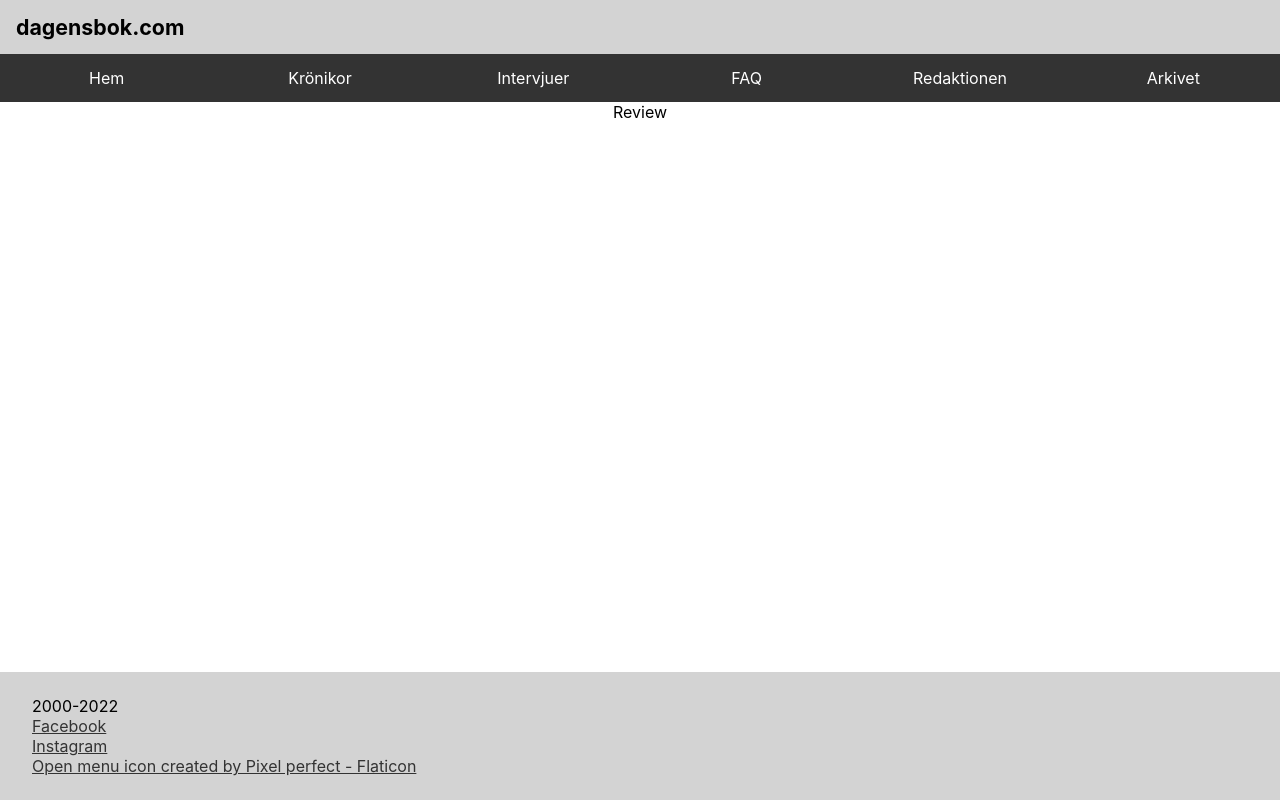
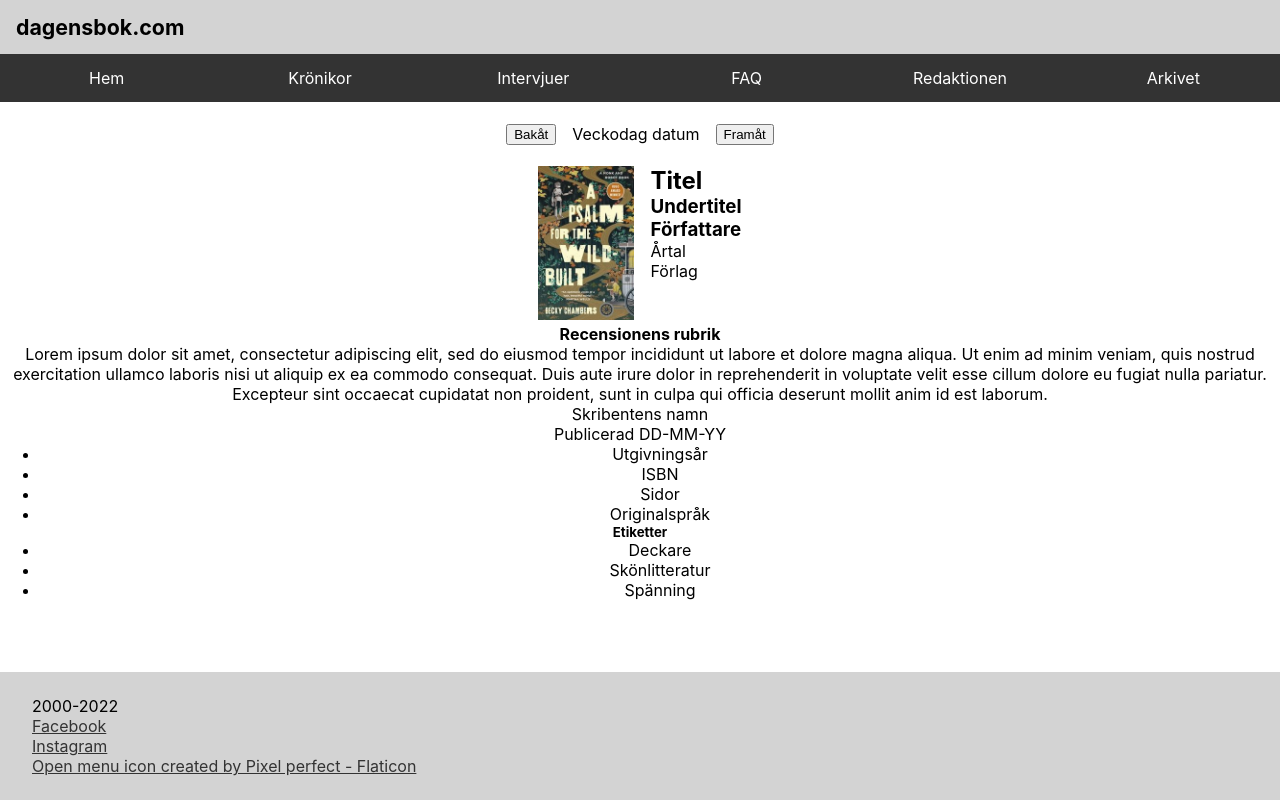
Before and after one commit to fredrikac/scaling-train, a React (Create React App) app: page /start in a window 1280 px wide. Built offline with nearby package versions, Linux system fonts and the light colour scheme.

Commit message:
start review component

```diff
--- a/src/components/Review.jsx
+++ b/src/components/Review.jsx
@@ -1,8 +1,48 @@
+import s from './Review.module.css';
+import img from '../images/9781250236210_200x_a-psalm-for-the-wild-built.jpeg';
 
 const Review = () => {
   return (
     <div>
-      Review
+      <span className={s.dateSpan}><button>Bakåt</button><p>Veckodag datum</p><button>Framåt</button></span>
+      <article>
+        <div className={s.bookContainer}>
+      <div className={s.coverImg}>
+          <img src={img} alt="Book cover" className={s.bookcover}/>
+      </div>
+      <div className={s.titleContainer}>
+      <h2>Titel</h2>
+      <h3>Undertitel</h3>
+      <h3>Författare</h3>
+      <p>Årtal</p>
+      <p>Förlag</p>
+      </div>
+      </div>
+      <div className={s.textContainer}>
+      <h4>Recensionens rubrik</h4>
+        <p>Lorem ipsum dolor sit amet, consectetur adipiscing elit, sed do eiusmod tempor incididunt ut labore et dolore magna aliqua.
+          Ut enim ad minim veniam, quis nostrud exercitation ullamco laboris nisi ut aliquip ex ea commodo consequat.
+          Duis aute irure dolor in reprehenderit in voluptate velit esse cillum dolore eu fugiat nulla pariatur.
+          Excepteur sint occaecat cupidatat non proident, sunt in culpa qui officia deserunt mollit anim id est laborum.
+        </p>
+        <p>Skribentens namn</p>
+        <p>Publicerad DD-MM-YY</p>
+        </div>
+      </article>
+      <article>
+      <ul>
+        <li>Utgivningsår</li>
+        <li>ISBN</li>
+        <li>Sidor</li>
+        <li>Originalspråk</li>
+      </ul>
+      <h5>Etiketter</h5>
+      <ul>
+        <li>Deckare</li>
+        <li>Skönlitteratur</li>
+        <li>Spänning</li>
+      </ul>
+      </article>
      </div>
   )
 }
--- /dev/null
+++ b/src/components/Review.module.css
@@ -0,0 +1,29 @@
+.dateSpan {
+    display: flex;
+    flex-direction: row;
+    justify-content: center;
+    align-items: center;
+    height: 4em;
+}
+
+.dateSpan p {
+    padding: 0 1em;
+}
+
+.bookContainer {
+    display: flex;
+    flex-direction: row;
+    justify-content: center;
+}
+
+.titleContainer {
+    display: flex;
+    flex-direction: column;
+    align-items: flex-start;
+    padding-left: 1em;
+}
+
+.bookcover {
+    height: auto;
+    width: 6em;
+}
```
Also changed, not shown: src/Kravspec.txt, src/images/9781250236210_200x_a-psalm-for-the-wild-built.jpeg (added).
